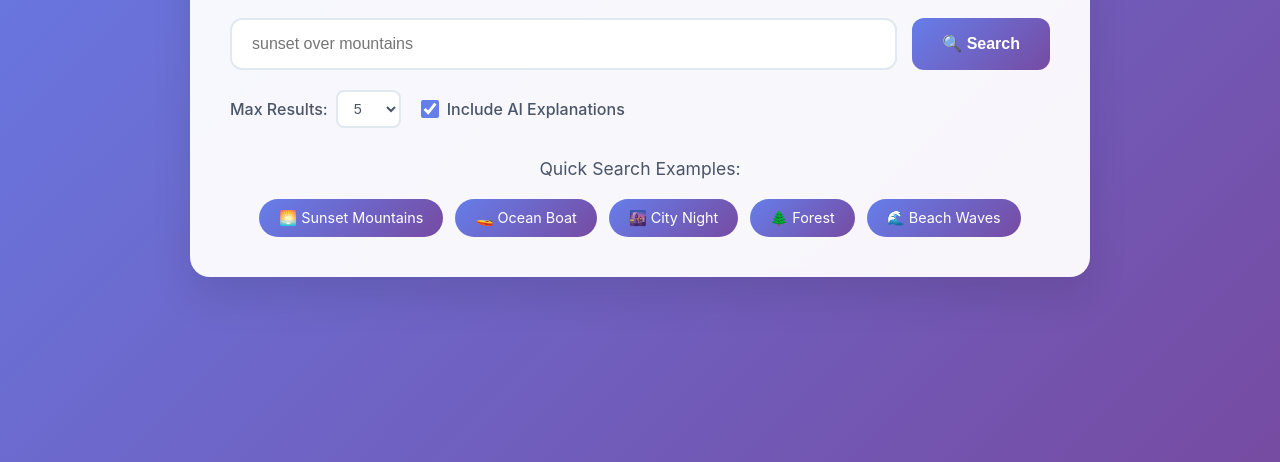
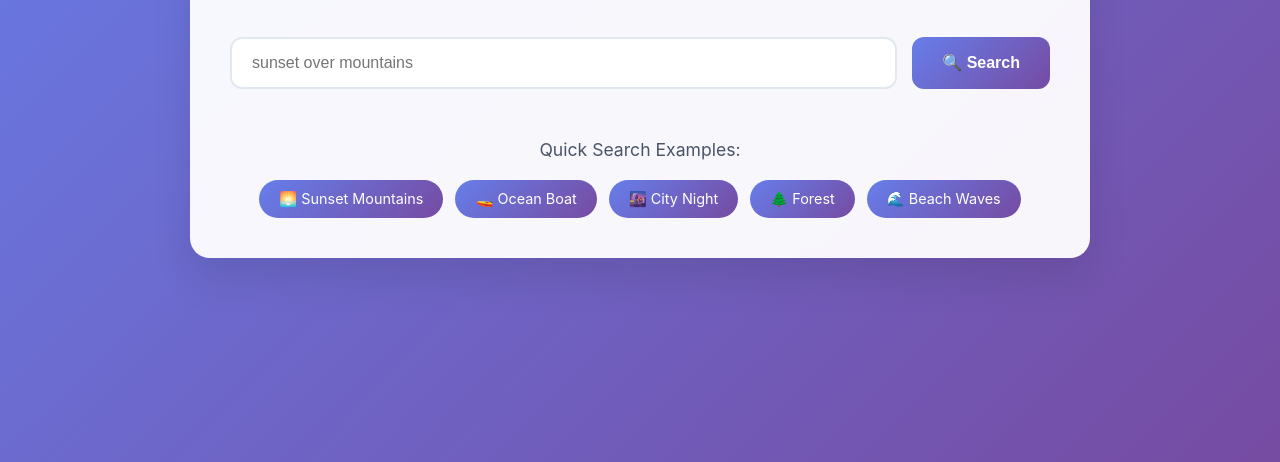
Before and after one commit to VidyaMandava/image-search-frontend, a plain HTML site: page index.html in a window 1280 px wide. Shown: the part 338-800 px from the top of the page. Drawn offline with Linux system fonts and the light colour scheme; no server answers.

Commit message:
Update index.html

```diff
--- a/index.html
+++ b/index.html
@@ -337,18 +337,7 @@
             </div>
 
             <div class="options-row">
-                <div class="option-group">
-                    <label>Max Results:</label>
-                    <select class="dropdown" id="maxResults">
-                        <option value="5">5</option>
-                        <option value="10">10</option>
-                        <option value="20">20</option>
-                    </select>
-                </div>
-                <div class="option-group">
-                    <input type="checkbox" class="checkbox" id="includeExplanations" checked>
-                    <label for="includeExplanations">Include AI Explanations</label>
-                </div>
+                <!-- Options removed as requested -->
             </div>
         </div>
 
@@ -459,8 +448,8 @@
                 return;
             }
 
-            const maxResults = Math.min(parseInt(document.getElementById('maxResults').value), 5); // Limit to top 5
-            const includeExplanations = document.getElementById('includeExplanations').checked;
+            const maxResults = 5; // Fixed to 5 results
+            const includeExplanations = true; // Always include explanations
 
             // Hide error message
             document.getElementById('errorMessage').style.display = 'none';
```
